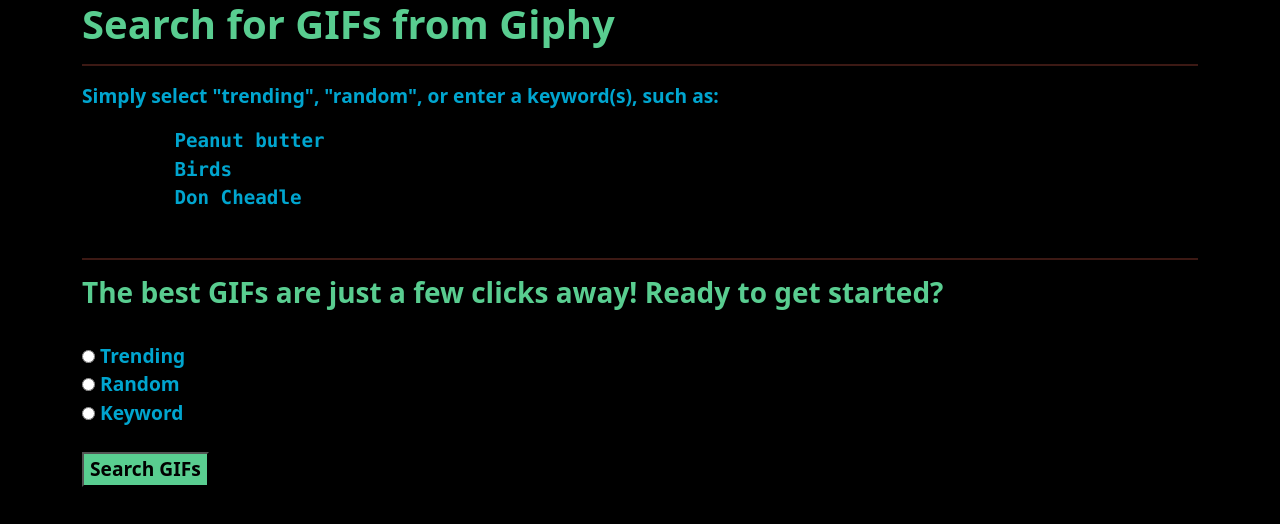
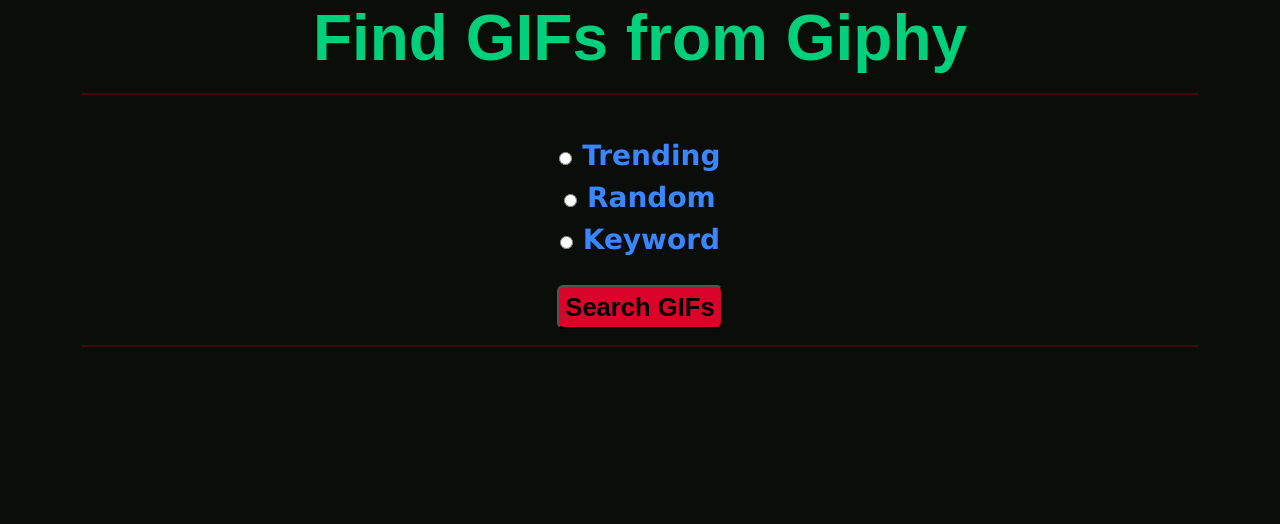
Before and after one commit to besure94/giphy-API, a website built with webpack: page src/index.html in a window 1280 px wide. Built offline with nearby package versions, Linux system fonts and the light colour scheme.

Commit message:
Restyle CSS with different font sizes, colors and fonts.

```diff
--- a/src/css/styles.css
+++ b/src/css/styles.css
@@ -1,22 +1,26 @@
 body {
-	background-color: #000000;
+	background-color: #0a0d08;
 }
 
 button {
-  background-color: #59cd90;
+  background-color: #d90429;
   color: #000000;
   font-weight: 700;
-  font-size: larger;
+  font-size: 1.6rem;
+  border-radius: 0.4rem;
+  font-family: Arial, Helvetica, sans-serif;
+}
+
+.container {
+  text-align: center;
 }
 
 h1 {
-  color: #59cd90;
+  color: #00d07c;
   font-weight: 900;
-}
-
-h3 {
-  color: #59cd90;
-  font-weight: 700;
+  text-align: center;
+  font-size: 4rem;
+  font-family: sans-serif;
 }
 
 .hidden {
@@ -24,7 +28,7 @@
 }
 
 hr {
-  border: 1px solid #ee6352;
+  border: 1px solid #d90429;
 }
 
 input {
@@ -32,25 +36,21 @@
 }
 
 label {
-  color: #00a5cf;
+  color: #3a86ff;
   font-weight: 700;
-  font-size: larger;
+  font-family:'Lucida Sans', 'Lucida Sans Regular', 'Lucida Grande', 'Lucida Sans Unicode', Geneva, Verdana, sans-serif;
+  font-size: 1.75rem;
 }
 
 p {
-  color: #00a5cf;
-  font-weight: 700;
-  font-size: larger;
-}
-
-pre {
-  color: #00a5cf;
+  color: #00d07c;
   font-weight: 700;
   font-size: larger;
 }
 
 #showGifs {
-  color: #00a5cf;
-  font-size: larger;
+  color: #3a86ff;
   font-weight: 700;
+  font-family:'Lucida Sans', 'Lucida Sans Regular', 'Lucida Grande', 'Lucida Sans Unicode', Geneva, Verdana, sans-serif;
+  font-size: 1.75rem;
 }
--- a/src/index.html
+++ b/src/index.html
@@ -1,23 +1,13 @@
 <!DOCTYPE html>
 <html lang="en-US">
-
 <head>
   <title>Giphy</title>
 </head>
-
 <body>
   <div class="container">
-    <h1>Search for GIFs from Giphy</h1>
-    <hr>
-    <p>Simply select "trending", "random", or enter a keyword(s), such as:</p>
-    <pre>
-        Peanut butter
-        Birds
-        Don Cheadle
-      </pre>
+    <h1>Find GIFs from Giphy</h1>
     <hr>
     <form>
-      <h3>The best GIFs are just a few clicks away! Ready to get started?</h3>
       <div class="form-group hidden" id="keywordInput">
         <label for="keyword">Enter keyword(s):</label>
         <input id="keyword" type="text" name="keyword">
@@ -41,9 +31,8 @@
       <br>
       <button type="submit" class="btn-success" id="searchKeyword">Search GIFs</button>
     </form>
-    <br>
+    <hr>
     <div id="showGifs"></div>
   </div>
 </body>
-
 </html>
```
